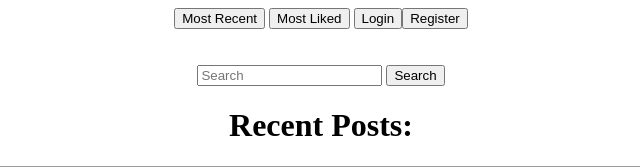
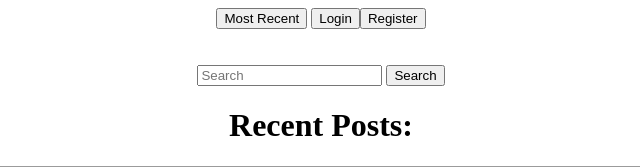
Before and after one commit to saiem-mohit/WEB-TECHNOLOGIES-J-, a PHP site: page /index.php in a window 1280 px wide. Shown: the top 167 px of the page, without its empty margins (319-959 px from the left). Run offline with PHP 8.4, Linux system fonts and the light colour scheme; data comes from the database, SQL or seed files in the repository.

Commit message:
Update index.php

```diff
--- a/productpost-Final Project/index.php
+++ b/productpost-Final Project/index.php
@@ -13,7 +13,7 @@ session_start();
         <form action="">
 
             <button type="submit" value="Most_Recent" formaction="index.php">Most Recent</button>
-            <button type="submit" value="Most_Liked" formaction="mostLiked.php">Most Liked</button>
+
 
             <?php
 
```
